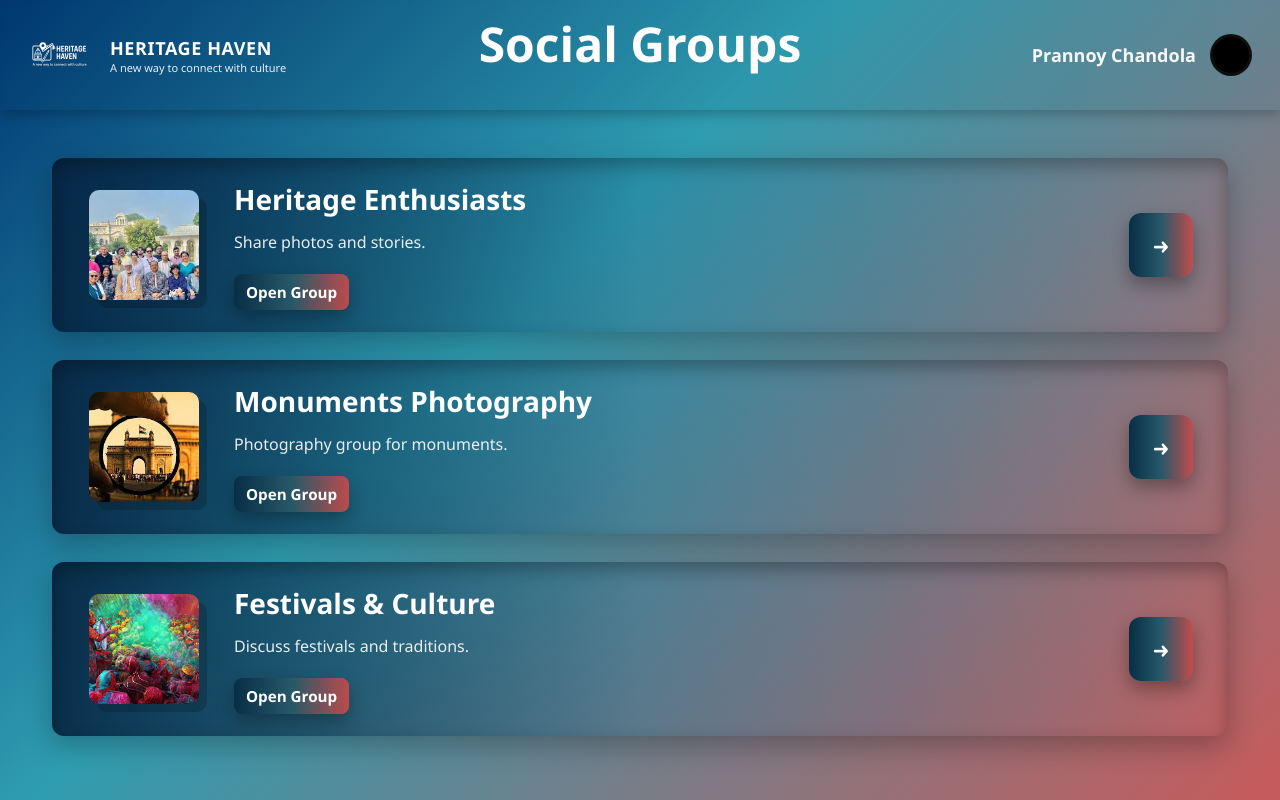
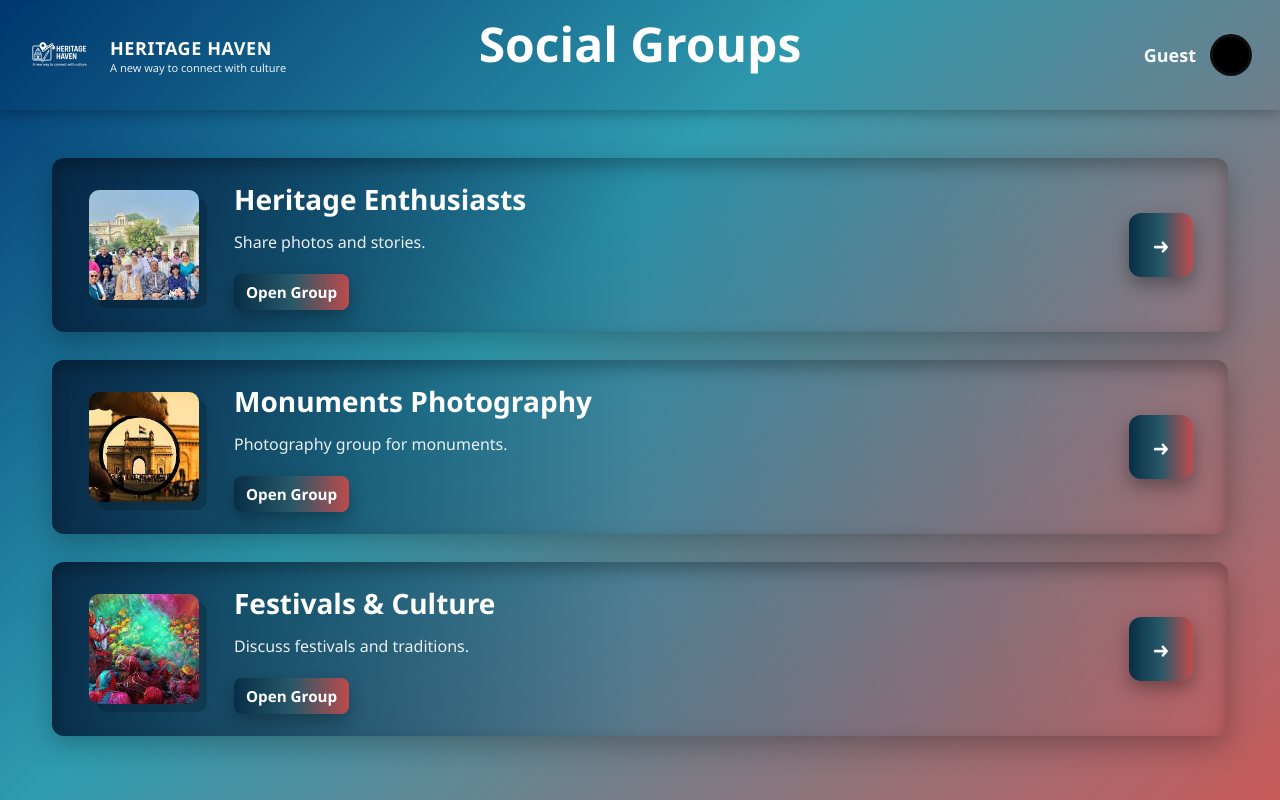
Before and after one commit to Kartiik7/Heritage_haven, a React (Vite) app in the folder frontend/: page /social in a window 1280 px wide. Built offline with nearby package versions, Linux system fonts and the light colour scheme.

Commit message:
corrected the username

```diff
--- a/frontend/src/components/ARTour.jsx
+++ b/frontend/src/components/ARTour.jsx
@@ -1,15 +1,19 @@
 // src/components/ARTour.jsx
 import React, { useState, useEffect } from "react";
 import { useNavigate } from "react-router-dom";
+import { useAuth } from "../context/AuthContext.jsx";
 import { fetchHeritageSites } from "../utils/api";
 
 import "../app.css";
 
 export default function ARTour() {
   const navigate = useNavigate();
+  const { user } = useAuth();
   const [sites, setSites] = useState([]);
   const [loading, setLoading] = useState(true);
   const [error, setError] = useState(null);
+
+  const userName = user?.username || "Guest";
 
   useEffect(() => {
     const loadSites = async () => {
@@ -45,7 +49,7 @@ export default function ARTour() {
             <h1 className="page-title">AR / Video Tour</h1>
           </div>
           <div className="header-right">
-            <div className="user-name">Prannoy Chandola</div>
+            <div className="user-name">{userName}</div>
             <div className="user-avatar" />
           </div>
         </header>
@@ -71,7 +75,7 @@ export default function ARTour() {
             <h1 className="page-title">AR / Video Tour</h1>
           </div>
           <div className="header-right">
-            <div className="user-name">Prannoy Chandola</div>
+            <div className="user-name">{userName}</div>
             <div className="user-avatar" />
           </div>
         </header>
@@ -98,7 +102,7 @@ export default function ARTour() {
         </div>
 
         <div className="header-right">
-          <div className="user-name">Prannoy Chandola</div>
+          <div className="user-name">{userName}</div>
           <div className="user-avatar" />
         </div>
       </header>
--- a/frontend/src/components/Discover.jsx
+++ b/frontend/src/components/Discover.jsx
@@ -1,10 +1,12 @@
 // src/components/Discover.jsx
 import React, { useState, useEffect } from "react";
 import { useNavigate } from "react-router-dom";
+import { useAuth } from "../context/AuthContext.jsx";
 import { fetchHeritageSites } from "../utils/api";
 
 export default function Discover() {
   const navigate = useNavigate();
+  const { user, isAuthenticated } = useAuth();
   const [sites, setSites] = useState([]);
   const [loading, setLoading] = useState(true);
   const [error, setError] = useState(null);
@@ -12,6 +14,8 @@ export default function Discover() {
   // Pagination state
   const [currentPage, setCurrentPage] = useState(1);
   const itemsPerPage = 10;
+
+  const userName = user?.username || "Guest";
 
   useEffect(() => {
     const loadSites = async () => {
@@ -73,7 +77,7 @@ export default function Discover() {
             <h1 className="page-title">Discover</h1>
           </div>
           <div className="header-right">
-            <div className="user-name">Prannoy Chandola</div>
+            <div className="user-name">{userName}</div>
             <div className="user-avatar" />
           </div>
         </header>
@@ -109,7 +113,7 @@ export default function Discover() {
             <h1 className="page-title">Discover</h1>
           </div>
           <div className="header-right">
-            <div className="user-name">Prannoy Chandola</div>
+            <div className="user-name">{userName}</div>
             <div className="user-avatar" />
           </div>
         </header>
@@ -142,7 +146,7 @@ export default function Discover() {
         </div>
 
         <div className="header-right">
-          <div className="user-name">Prannoy Chandola</div>
+          <div className="user-name">{userName}</div>
           <div className="user-avatar" />
         </div>
       </header>
--- a/frontend/src/components/Header.jsx
+++ b/frontend/src/components/Header.jsx
@@ -1,7 +1,7 @@
 import React from "react";
 import { useNavigate } from "react-router-dom";
 
-export default function Header({ userName = "Prannoy Chandola" }) {
+export default function Header({ userName = "Guest" }) {
   const navigate = useNavigate();
 
   return (
--- a/frontend/src/components/SiteDetail.jsx
+++ b/frontend/src/components/SiteDetail.jsx
@@ -12,6 +12,8 @@ export default function SiteDetail() {
   const [site, setSite] = useState(null);
   const [loading, setLoading] = useState(true);
   const [error, setError] = useState(null);
+
+  const userName = user?.username || "Guest";
 
   useEffect(() => {
     let mounted = true;
@@ -141,7 +143,7 @@ export default function SiteDetail() {
         </div>
 
         <div className="header-right">
-          <div className="user-name">Guest</div>
+          <div className="user-name">{userName}</div>
           <div className="user-avatar" />
         </div>
       </header>
--- a/frontend/src/components/SocialProfiles.jsx
+++ b/frontend/src/components/SocialProfiles.jsx
@@ -1,7 +1,13 @@
 // src/components/SocialProfiles.jsx
 import React from "react";
 import { useNavigate } from "react-router-dom";
+import { useAuth } from "../context/AuthContext.jsx";
 import "../app.css";
+
+export default function SocialProfiles() {
+  const navigate = useNavigate();
+  const { user } = useAuth();
+  const userName = user?.username || "Guest";
 
   const sampleGroups = [
     {
@@ -24,9 +30,6 @@ const sampleGroups = [
     },
   ];
 
-export default function SocialProfiles() {
-  const navigate = useNavigate();
-
   return (
     <div className="home-page">
       <header className="hh-header">
@@ -43,7 +46,7 @@ export default function SocialProfiles() {
         </div>
 
         <div className="header-right">
-          <div className="user-name">Prannoy Chandola</div>
+          <div className="user-name">{userName}</div>
           <div className="user-avatar" />
         </div>
       </header>
```
Lines whose indentation alone changed are shown as unchanged.
